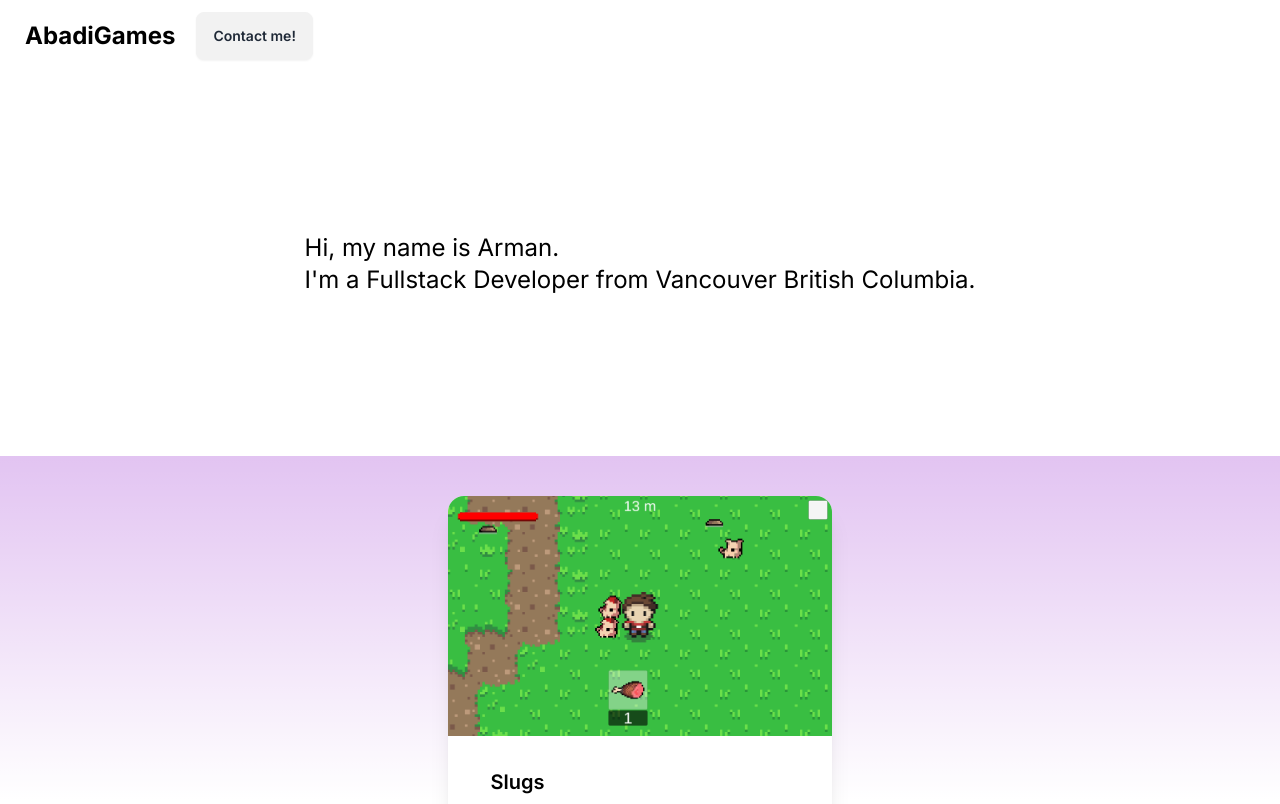
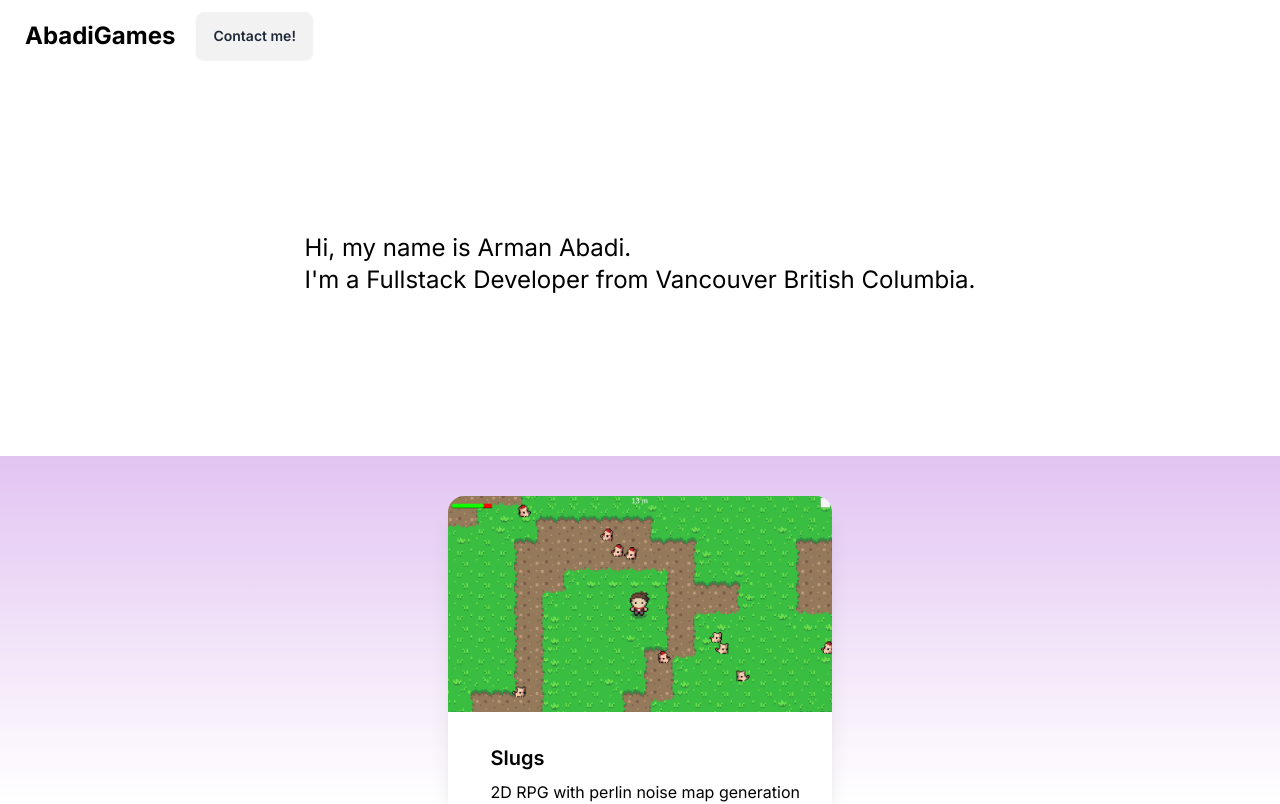
Before and after one commit to ArmanAbadi/AbadiGamesWebsite, a Next.js app: page / in a window 1280 px wide. Shown: the top 804 px of the page. Built offline with nearby package versions, Linux system fonts and the light colour scheme.

Commit message:
update stuffs

```diff
--- a/app/layout.tsx
+++ b/app/layout.tsx
@@ -5,8 +5,8 @@
 const inter = Inter({ subsets: ['latin'] })
 
 export const metadata: Metadata = {
-  title: 'Create Next App',
-  description: 'Generated by create next app',
+  title: 'Abadi Games',
+  description: 'Created by Arman Abadi',
 }
 
 export default function RootLayout({
--- a/app/page.tsx
+++ b/app/page.tsx
@@ -32,11 +32,13 @@
 <div className="p-3 py-40 w-full bg-base-100">
       <div className="flex w-full justify-center text-2xl">
         <h1>
-          Hi, my name is Arman.
+          Hi, my name is Arman Abadi.
            <br></br> I'm a Fullstack Developer from Vancouver British Columbia.
         </h1>
       </div>
 </div>
+
+
 
       <div className="py-10 card rounded-box grid place-items-center">
 
@@ -48,4 +50,5 @@
   )
 }
 
+//<div className="flex w-full justify-center text-2xl"> Try my games! </div>
 ///style={{backgroundColor: "#d3e5fe"}}
```
Also changed, not shown: public/Slugs.png.
